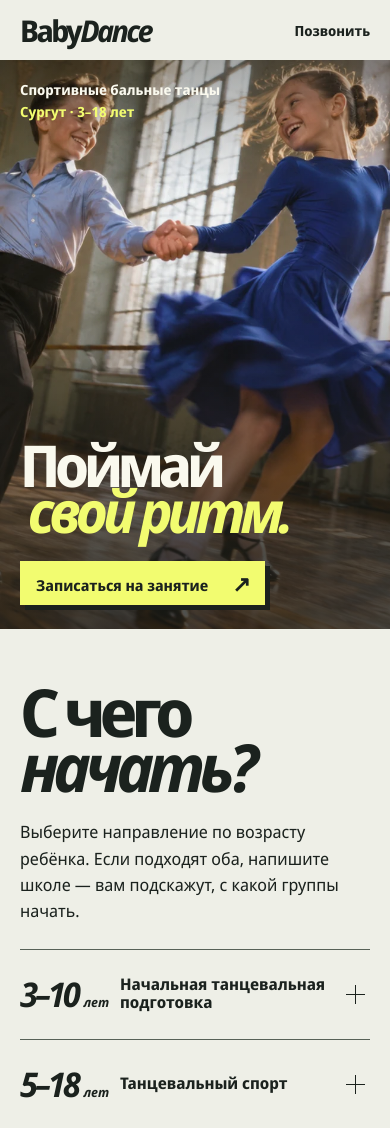
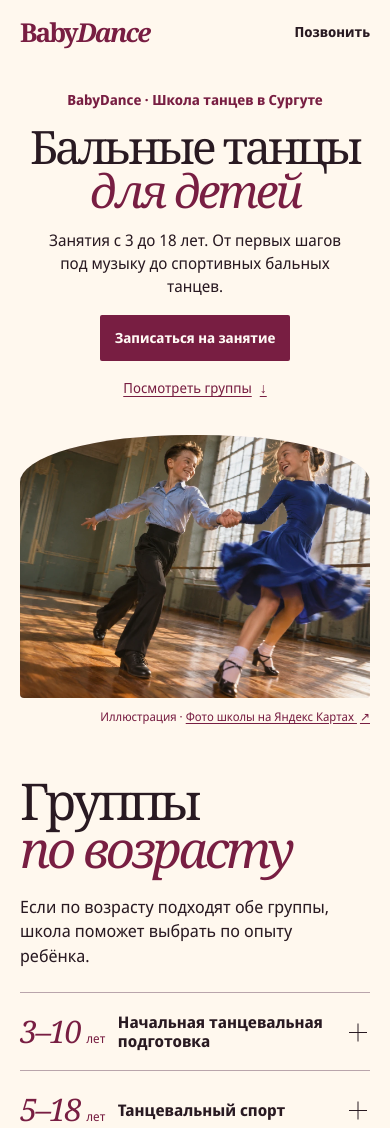
Before and after one commit to ch1lov1c/babydance-preview, a plain HTML site: page index.html in a window 390 px wide. Shown: the top 1128 px of the page. Drawn offline with Linux system fonts and the light colour scheme.

Commit message:
Redesign BabyDance landing page

```diff
--- a/index.html
+++ b/index.html
@@ -7,7 +7,7 @@
   <meta name="theme-color" content="#1b221e">
   <meta name="description" content="Концепция сайта BabyDance, школы спортивных бальных танцев для детей в Сургуте.">
   <title>BabyDance — спортивные бальные танцы в Сургуте</title>
-  <link rel="stylesheet" href="style.css">
+  <link rel="stylesheet" href="style.css?v=2">
 </head>
 <body id="top">
   <a class="skip" href="#main">К содержанию</a>
@@ -19,24 +19,28 @@
     <a class="header-call" href="tel:+79224371463"><span>+7 922 437-14-63</span><span>Позвонить</span></a>
   </header>
   <main id="main">
-    <section class="hero" aria-labelledby="headline">
-      <picture>
-        <source media="(max-width: 680px)" srcset="assets/dance-mobile.webp">
-        <img class="hero-image" src="assets/dance.webp" alt="" width="1536" height="1024" fetchpriority="high">
-      </picture>
-      <div class="hero-body wrap">
-        <p class="hero-label">Спортивные бальные танцы <span>Сургут · 3–18 лет</span></p>
-        <div class="hero-end">
-          <h1 id="headline">Поймай<br><i>свой ритм.</i></h1>
-          <a class="hero-action" href="#visit">Записаться<br> на занятие <span aria-hidden="true">↗</span></a>
+    <section class="hero wrap" aria-labelledby="headline">
+      <div class="hero-body">
+        <p class="hero-label">BabyDance · Школа танцев в Сургуте</p>
+        <h1 id="headline">Бальные танцы<br> <i>для детей</i></h1>
+        <p class="hero-description">Занятия с 3 до 18 лет. От первых шагов под музыку до спортивных бальных танцев.</p>
+        <div class="hero-links">
+          <a class="hero-action" href="#visit">Записаться на занятие</a>
+          <a class="hero-more" href="#groups">Посмотреть группы <span aria-hidden="true">↓</span></a>
         </div>
       </div>
+      <figure class="hero-photo">
+        <picture>
+          <img class="hero-image" src="assets/dance.webp" alt="" width="1536" height="1024" fetchpriority="high">
+        </picture>
+        <figcaption><span>Иллюстрация · </span><a href="https://babydance.clients.site/">Фото школы на Яндекс Картах <span aria-hidden="true">↗</span></a></figcaption>
+      </figure>
     </section>
 
     <section class="groups wrap" id="groups" aria-labelledby="groups-title">
       <div class="groups-intro">
-        <h2 id="groups-title">С чего<br><i>начать?</i></h2>
-        <p>Выберите направление по возрасту ребёнка. Если подходят оба, напишите школе — вам подскажут, с какой группы начать.</p>
+        <h2 id="groups-title">Группы<br><i>по возрасту</i></h2>
+        <p>Если по возрасту подходят обе группы, школа поможет выбрать по опыту ребёнка.</p>
       </div>
       <div class="group-list">
         <details>
@@ -55,8 +59,8 @@
         <img src="assets/steps.webp" alt="" width="1050" height="700" loading="lazy">
       </div>
       <div class="visit-text">
-        <h2 id="visit-title">Первый раз<br><i>в зале?</i></h2>
-        <p>Напишите, сколько лет ребёнку и занимался ли он танцами. Школа подскажет, какая группа подойдёт и когда можно прийти.</p>
+        <h2 id="visit-title">Первое<br><i>занятие</i></h2>
+        <p>Напишите возраст ребёнка и расскажите, занимался ли он танцами. Уточните у школы группу, расписание и что взять с собой.</p>
         <div class="visit-actions">
           <a class="primary" href="https://vk.me/babydancesu">Написать ВКонтакте <span aria-hidden="true">↗</span></a>
           <a class="secondary" href="tel:+79224371463">Позвонить <span aria-hidden="true">↗</span></a>
--- a/style.css
+++ b/style.css
@@ -1,149 +1,135 @@
-@font-face { font-family: Dance Sans; src: url("assets/italic.woff") format("woff"); font-weight: 700; font-style: italic; font-display: swap; }
-
 @font-face {
   font-family: Dance Sans;
   src: url("assets/regular.woff") format("woff");
   font-weight: 400;
   font-display: swap;
 }
-
 @font-face {
   font-family: Dance Sans;
   src: url("assets/bold.woff") format("woff");
   font-weight: 700;
   font-display: swap;
 }
-
 :root {
-  --ink: #1b221e;
-  --paper: #eeefe7;
-  --accent: #f2fc70;
-  --gutter: clamp(20px, 4.2vw, 76px);
+  --paper: #fff8ee;
+  --ink: #291a22;
+  --wine: #781e42;
+  --wash: #f2e4e9;
+  --rule: #b9a5ab;
+  --gutter: clamp(20px, 5vw, 74px);
 }
-
 *, *::before, *::after { box-sizing: border-box; }
 html { scroll-behavior: smooth; }
-body { margin: 0; background: var(--paper); color: var(--ink); font-family: Dance Sans, Arial, sans-serif; }
-h1, h2, p { margin: 0; }
+body { margin: 0; background: var(--paper); color: var(--ink); font: 400 1rem/1.45 Dance Sans, Arial, sans-serif; }
+h1, h2, p, figure { margin: 0; }
 img { display: block; width: 100%; height: auto; }
 a { color: inherit; text-decoration: none; }
-a:hover { text-decoration: underline; text-underline-offset: .23em; }
-a:focus-visible, summary:focus-visible { outline: 3px solid #4974ff; outline-offset: 5px; }
-section, footer { scroll-margin-top: 24px; }
-.wrap { padding-inline: var(--gutter); }
-.skip { position: absolute; left: 1rem; z-index: 3; padding: .75rem; background: var(--accent); transform: translateY(-130%); }
+a:hover { text-decoration: underline; text-underline-offset: .22em; }
+a:focus-visible, summary:focus-visible { outline: 3px solid #2d4ac6; outline-offset: 5px; }
+section, footer { scroll-margin-top: 18px; }
+.wrap { max-width: 1480px; margin-inline: auto; padding-inline: var(--gutter); }
+.skip { position: absolute; left: 1rem; z-index: 3; padding: .75rem; background: var(--paper); transform: translateY(-130%); }
 .skip:focus { transform: translateY(8px); }
 
-.header { min-height: 76px; display: grid; grid-template-columns: 1fr auto 1fr; align-items: center; gap: 22px; }
-.mark { justify-self: start; font-size: 30px; font-weight: 700; letter-spacing: -.085em; }
-.header nav { display: flex; gap: clamp(20px, 3.6vw, 56px); font-size: 14px; }
-.header-call { justify-self: end; font-weight: 700; font-size: 14px; }
+.header { min-height: 84px; display: grid; grid-template-columns: 1fr auto 1fr; align-items: center; column-gap: 16px; }
+.mark { justify-self: start; color: var(--wine); font-family: Georgia, serif; font-size: clamp(26px, 3vw, 38px); font-weight: 700; letter-spacing: -.075em; }
+.header nav { display: flex; gap: clamp(18px, 3vw, 48px); font-size: 15px; }
+.header-call { display: flex; align-items: center; min-height: 44px; justify-self: end; font-weight: 700; font-size: 14px; }
 .header-call span:last-child { display: none; }
 
-.hero { background: var(--ink); color: #faf9ee; position: relative; isolation: isolate; overflow: hidden; min-height: min(710px, 58vw); }
-.hero-image, .hero::after { position: absolute; inset: 0; width: 100%; height: 100%; z-index: -1; }
-.hero-image { object-fit: cover; object-position: center 53%; }
-.hero::after { content: ""; background: linear-gradient(90deg, #151a16b3, transparent 70%), linear-gradient(0deg, #171a17ae, transparent 45%); }
-.hero-body { display: flex; flex-direction: column; justify-content: space-between; min-height: inherit; padding-top: 35px; padding-bottom: clamp(24px, 5vw, 72px); gap: clamp(120px, 18vw, 285px); }
-.hero-label { font-size: 14px; line-height: 1.55; font-weight: 700; }
-.hero-label span { display: block; color: var(--accent); }
-.hero-end { display: flex; align-items: end; justify-content: space-between; gap: 20px; }
-.hero h1 { font-size: clamp(72px, 11vw, 178px); font-weight: 700; letter-spacing: -.09em; line-height: .79; padding-bottom: .16em; }
-.hero h1 i { display: inline-block; color: var(--accent); transform: translateX(.13em); white-space: nowrap; }
-.hero-action {
-  display: flex;
-  gap: 30px;
-  align-items: end;
-  justify-content: space-between;
-  min-width: 205px;
-  color: var(--ink);
-  background: var(--accent);
-  border: 1px solid var(--accent);
-  padding: 18px 23px;
-  font-size: 18px;
-  font-weight: 700;
-  line-height: 1.14;
-  box-shadow: 8px 8px 0 var(--ink);
-  transition: transform .2s, box-shadow .2s;
-}
-.hero-action:hover { text-decoration: none; transform: translate(4px,4px); box-shadow: 4px 4px 0 var(--ink); }
-.hero-action span { font-size: 29px; line-height: 1; }
+.hero { display: grid; grid-template-columns: .91fr 1.09fr; align-items: center; gap: clamp(26px, 4vw, 65px); padding-block: 39px clamp(59px, 7vw, 105px); }
+.hero-label { color: var(--wine); font-weight: 700; font-size: clamp(14px, 1.3vw, 20px); }
+h1, h2 { font-family: Georgia, "Times New Roman", serif; font-weight: 400; line-height: .94; letter-spacing: -.064em; }
+h1 { font-size: clamp(47px, 6.3vw, 98px); margin: 21px 0 24px; }
+h1 i, h2 i { color: var(--wine); }
+.hero-description { max-width: 34ch; font-size: clamp(17px, 1.5vw, 23px); }
+.hero-links { display: flex; flex-wrap: wrap; align-items: center; gap: 12px 21px; margin-top: 28px; }
+.hero-action, .primary { display: inline-flex; align-items: center; min-height: 52px; padding: 12px 22px; color: #fff9f4; background: var(--wine); font-weight: 700; border-radius: 2px; }
+.hero-action:hover, .primary:hover { background: #57122b; }
+.hero-more { display: inline-flex; align-items: center; gap: 8px; min-height: 44px; color: var(--wine); text-decoration: underline; text-underline-offset: .22em; }
+.hero-photo picture { display: block; overflow: hidden; border-radius: 48% 48% 4px 4px / 18% 18% 4px 4px; background: var(--wash); }
+.hero-image { aspect-ratio: 5 / 4; object-fit: cover; object-position: 62% 52%; }
+.hero-photo figcaption { padding-top: 10px; color: var(--wine); font-size: 14px; text-align: right; }
+.hero-photo figcaption a { text-decoration: underline; text-underline-offset: .2em; }
+.hero-photo figcaption span { margin-left: 3px; }
 
-.groups { display: grid; grid-template-columns: minmax(235px, .9fr) 1.5fr; gap: 6vw; padding-block: clamp(70px, 9vw, 145px); }
-h2 { font-weight: 700; font-size: clamp(58px, 8vw, 119px); letter-spacing: -.09em; line-height: .83; }
-.groups-intro p { max-width: 350px; margin-top: 25px; font-size: 17px; line-height: 1.55; }
-.group-list { border-bottom: 1px solid #576157; align-self: center; }
-details { border-top: 1px solid #576157; }
+.groups { display: grid; grid-template-columns: .85fr 1.15fr; gap: clamp(25px, 7vw, 96px); padding-block: 0 clamp(65px, 8vw, 120px); }
+h2 { font-size: clamp(53px, 6.8vw, 104px); }
+.groups-intro p { max-width: 34ch; margin-top: 22px; font-size: 17px; }
+.group-list { border-bottom: 1px solid var(--rule); align-self: center; }
+details { border-top: 1px solid var(--rule); }
 summary {
-  min-height: 112px;
-  padding: 14px 4px 14px 0;
+  min-height: 95px;
+  padding: 12px 4px 12px 0;
   cursor: pointer;
   display: grid;
-  grid-template-columns: minmax(110px,.9fr) 1.45fr 24px;
-  gap: 14px;
+  grid-template-columns: minmax(105px,.85fr) 1.65fr 24px;
+  gap: 12px;
   align-items: center;
   list-style: none;
 }
 summary::-webkit-details-marker { display: none; }
 summary:hover .group-name { text-decoration: underline; text-underline-offset: .2em; }
-summary .age { white-space: nowrap; font-size: clamp(34px, 4vw, 58px); font-style: italic; letter-spacing: -.085em; font-weight: 700; }
-.age small { font-size: .38em; letter-spacing: 0; }
-.group-name { font-weight: 700; line-height: 1.12; font-size: clamp(16px, 2.05vw, 28px); }
-.expand { position: relative; width: 19px; height: 19px; }
-.expand::before, .expand::after { content: ""; position: absolute; top: 9px; width: 19px; height: 1px; background: currentColor; }
-.expand::after { transform: rotate(90deg); transition: transform .2s; }
-details[open] .expand::after { transform: rotate(0deg); }
-details p { padding: 0 26px 24px 0; line-height: 1.55; max-width: 55ch; }
+summary .age { white-space: nowrap; font: italic clamp(31px, 4vw, 58px)/1 Georgia, serif; letter-spacing: -.06em; color: var(--wine); }
+.age small { font: 400 .4em Dance Sans, Arial, sans-serif; letter-spacing: 0; }
+.group-name { font-weight: 700; line-height: 1.18; font-size: clamp(16px, 1.9vw, 26px); }
+.expand { position: relative; width: 18px; height: 18px; }
+.expand::before, .expand::after { content: ""; position: absolute; top: 9px; width: 18px; height: 1px; background: currentColor; }
+.expand::after { transform: rotate(90deg); }
+details[open] .expand::after { transform: rotate(0); }
+details p { max-width: 53ch; padding: 0 28px 19px 0; }
 
-.visit { display: grid; grid-template-columns: .95fr 1fr; background: var(--ink); color: var(--paper); }
-.visit-image { position: relative; min-height: 100%; }
+.visit { display: grid; grid-template-columns: 1fr 1fr; color: var(--ink); background: var(--wash); }
+.visit-image { position: relative; }
 .visit-image img { position: absolute; inset: 0; height: 100%; object-fit: cover; }
-.visit-text { padding: clamp(52px, 6vw, 105px) var(--gutter); }
-.visit-text h2 { font-size: clamp(58px, 7vw, 100px); }
-.visit-text h2 i { color: var(--accent); }
-.visit-text p { max-width: 37ch; font-size: 17px; line-height: 1.58; margin-top: 30px; }
-.visit-actions { display: flex; gap: 14px 25px; align-items: center; flex-wrap: wrap; margin-top: 28px; font-size: 16px; }
-.visit-actions a { display: inline-flex; align-items: center; gap: 14px; min-height: 48px; }
-.primary { font-weight: 700; color: var(--ink); background: var(--accent); padding-inline: 15px; }
-.secondary { color: var(--accent); }
+.visit-text { padding: clamp(42px, 6.4vw, 90px) var(--gutter); }
+.visit-text p { max-width: 37ch; font-size: 17px; margin-top: 21px; }
+.visit-actions { display: flex; gap: 8px 18px; align-items: center; flex-wrap: wrap; margin-top: 24px; font-size: 15px; }
+.visit-actions a { display: inline-flex; align-items: center; gap: 9px; min-height: 44px; }
+.secondary { color: var(--wine); text-decoration: underline; text-underline-offset: .2em; }
 
-.footer { background: var(--accent); padding: clamp(48px, 6vw, 92px) 0 24px; }
-.location { font-size: 17px; font-weight: 700; }
-address { margin-top: 16px; font-style: normal; font-size: clamp(52px, 10vw, 140px); font-weight: 700; line-height: .88; letter-spacing: -.085em; }
-.footer-links { margin-top: 24px; display: flex; justify-content: space-between; flex-wrap: wrap; column-gap: 24px; font-size: clamp(16px, 2.15vw, 25px); font-weight: 700; }
-.footer-links a, .header-call { display: inline-flex; gap: 9px; align-items: center; min-height: 44px; }
-.credit { font-size: 13px; margin-top: 44px; }
+.footer { background: var(--wine); color: #fff9f4; padding: clamp(44px, 6vw, 85px) 0 24px; }
+.location { font-size: 15px; font-weight: 700; }
+address { margin-top: 16px; font: 400 clamp(44px, 8vw, 110px)/.95 Georgia, serif; letter-spacing: -.055em; }
+.footer-links { margin-top: 18px; display: flex; justify-content: space-between; flex-wrap: wrap; column-gap: 24px; font-size: clamp(16px, 2vw, 24px); }
+.footer-links a { display: inline-flex; align-items: center; gap: 8px; min-height: 44px; }
+.credit { font-size: 13px; margin-top: 27px; }
 
-@media (max-width: 950px) {
-  .hero h1 { font-size: clamp(72px, 12vw, 115px); }
-  .groups { gap: 4vw; }
-  .visit-text h2 { font-size: clamp(55px, 7.5vw, 87px); }
-}
-
-@media (max-width: 680px) {
-  .header { display: flex; justify-content: space-between; min-height: 60px; }
+@media (max-width: 740px) {
+  .header { display: flex; justify-content: space-between; min-height: 65px; }
   .header nav, .header-call span:first-child { display: none; }
   .header-call span:last-child { display: inline; }
-  .hero { min-height: min(680px, 146vw); }
-  .hero-image { object-position: center 45%; }
-  .hero::after { background: linear-gradient(180deg,#181d1859 0%,transparent 22%,transparent 37%,#161915bf 87%); }
-  .hero-body { padding-top: 19px; padding-bottom: 24px; gap: clamp(95px, 30vw, 180px); }
-  .hero-end { display: grid; gap: 19px; }
-  .hero h1 { font-size: clamp(56px, 14.8vw, 96px); }
-  .hero-action { min-width: 185px; justify-self: start; padding: 10px 13px 10px 15px; font-size: 15px; gap: 24px; box-shadow: 5px 5px 0 var(--ink); }
-  .hero-action br { display: none; }
-  .hero-action span { font-size: 22px; }
-  .groups { grid-template-columns: 1fr; gap: 24px; padding-block: 55px; }
-  h2 { font-size: clamp(63px, 17vw, 110px); }
-  summary { min-height: 89px; grid-template-columns: minmax(86px,.75fr) 1.9fr 20px; }
+  .hero { grid-template-columns: 1fr; gap: 25px; padding-block: 25px 52px; }
+  .hero-body { text-align: center; }
+  h1 { font-size: clamp(46px, 11.5vw, 78px); margin: 15px 0 17px; }
+  .hero-description { margin-inline: auto; font-size: 16px; }
+  .hero-links { justify-content: center; gap: 5px 16px; margin-top: 17px; }
+  .hero-action { min-height: 46px; padding-inline: 15px; }
+  .hero-links a { font-size: 14px; }
+  .hero-image { aspect-ratio: 4 / 3; object-position: 62% 49%; }
+  .hero-photo figcaption { font-size: 12px; }
+  .groups { grid-template-columns: 1fr; gap: 24px; padding-bottom: 48px; }
+  h2 { font-size: clamp(49px, 13vw, 72px); }
+  summary { min-height: 77px; grid-template-columns: minmax(80px, .72fr) 1.8fr 17px; gap: 9px; }
   details p { font-size: 15px; }
   .visit { grid-template-columns: 1fr; }
-  .visit-image { min-height: auto; }
-  .visit-image img { position: static; aspect-ratio: 1.5; height: auto; }
-  .visit-text { padding-block: 44px; }
-  .visit-text p { margin-top: 23px; }
+  .visit-image img { position: static; aspect-ratio: 1.7; height: auto; }
+  .visit-text { padding-block: 39px; }
 }
 
 @media (prefers-reduced-motion: reduce) {
-  *, *::before, *::after { scroll-behavior: auto !important; transition: none !important; }
+  *, *::before, *::after { scroll-behavior: auto !important; }
 }
+
+@media (min-width: 741px) {
+  .hero { grid-template-columns: 1fr; gap: 33px; padding-top: 45px; }
+  .hero-body { text-align: center; }
+  h1 { font-size: clamp(58px, 7.35vw, 112px); }
+  h1 br { display: none; }
+  h1 i { margin-left: .05em; }
+  .hero-description { max-width: 45ch; margin-inline: auto; }
+  .hero-links { justify-content: center; margin-top: 20px; }
+  .hero-photo { width: min(100%, 1120px); margin-inline: auto; }
+  .hero-photo picture { border-radius: 48% 48% 4px 4px / 13% 13% 4px 4px; }
+  .hero-image { aspect-ratio: 2.5; object-position: center 31%; }
+}
```
